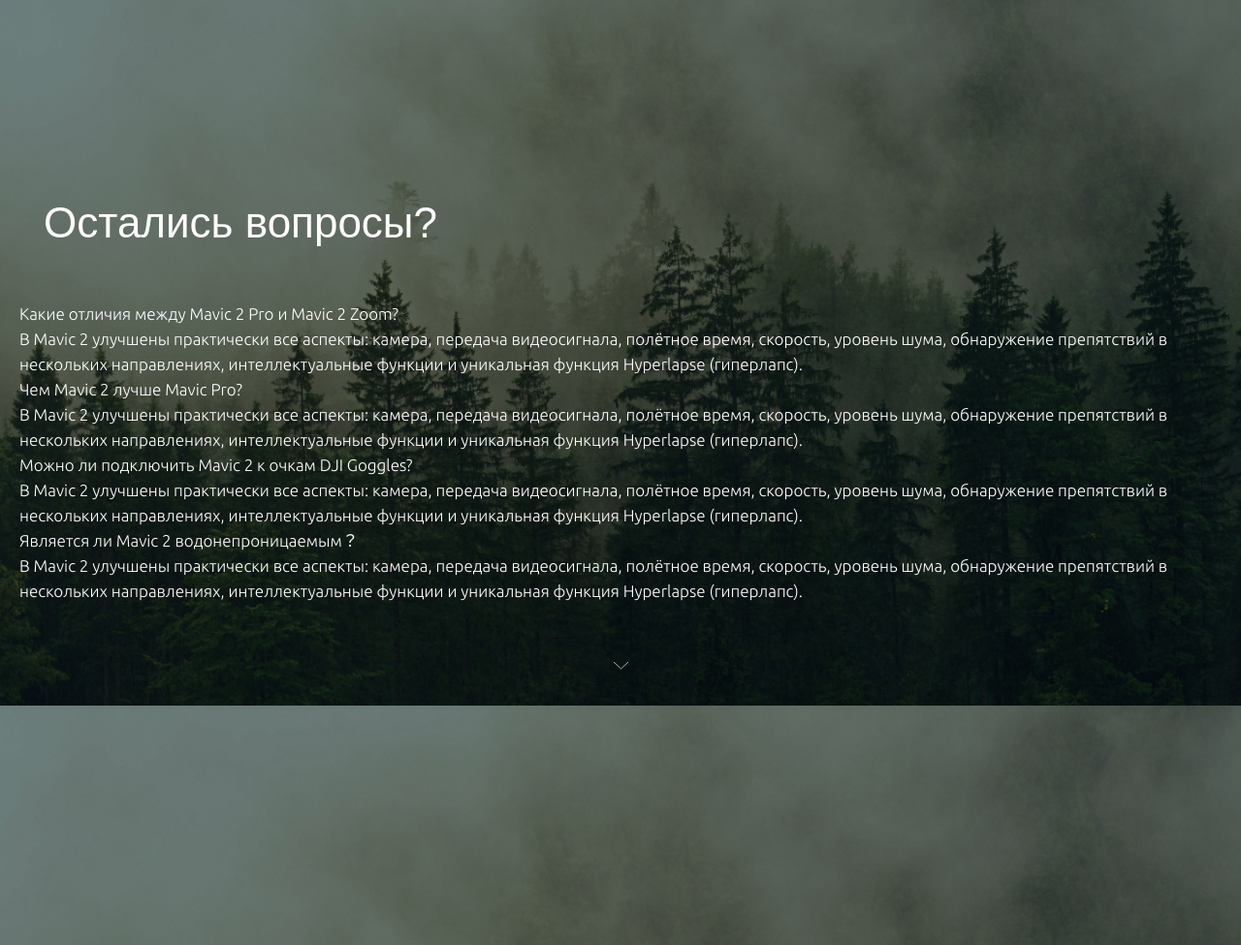
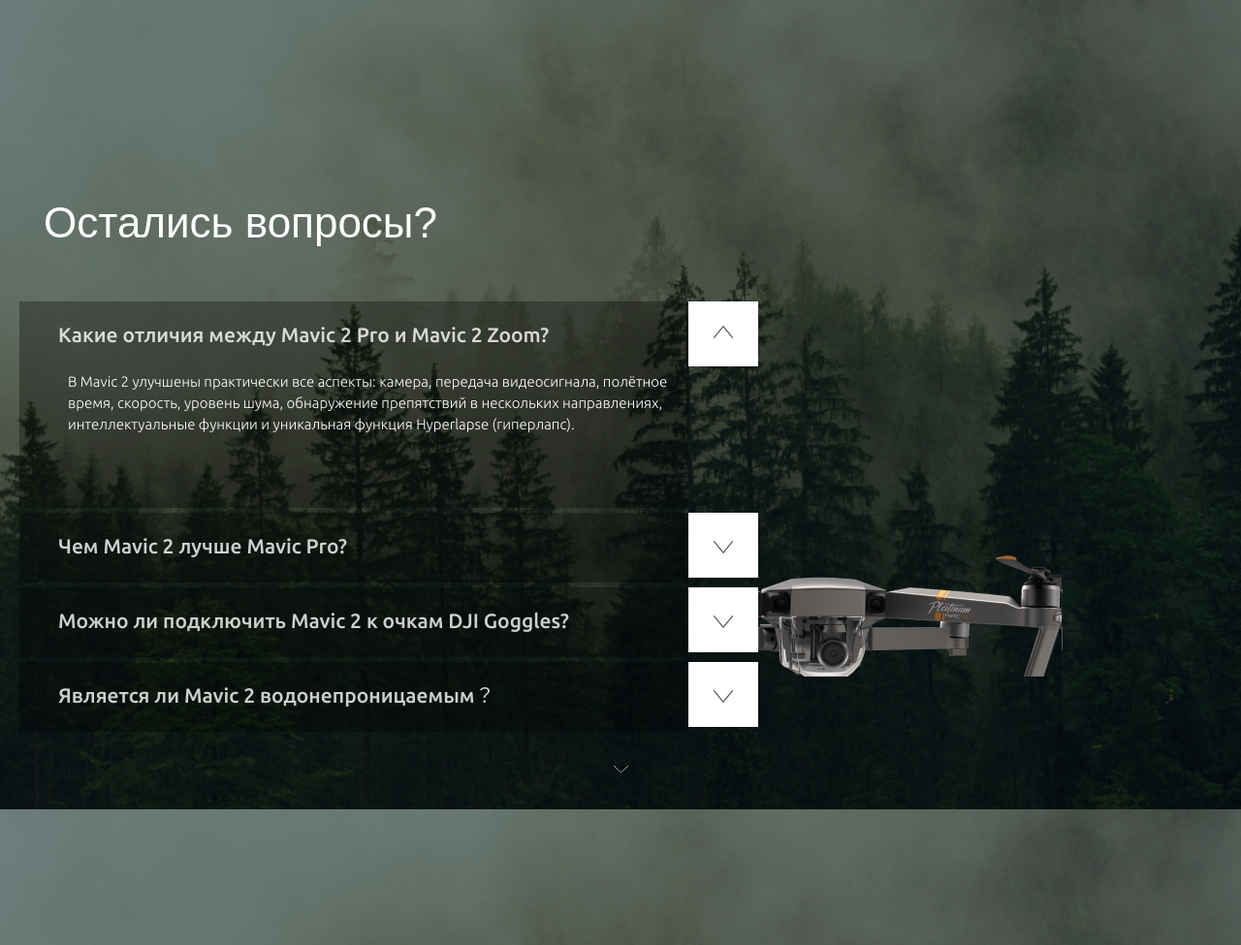
Before and after one commit to dmitriydenisov/mavic, a website: page #src/pug/index.pug in a window 1280 px wide. Shown: the part 3518-4493 px from the top of the page at 97% size. Drawn offline with nearby package versions, Linux system fonts and the light colour scheme; files that its build step writes are made by us from their sources; files whose address does not match are found by name.

Commit message:
заверстал пятый экран

```diff
--- a/#src/js/main.js
+++ b/#src/js/main.js
@@ -2,5 +2,9 @@
     $('.product__slider').slick({
         prevArrow: '<button class="slider-btn slider-btn__left"><svg width="10" height="18" viewBox="0 0 10 18" fill="none" xmlns="http://www.w3.org/2000/svg"> <path d="M9.21839 1L1 9L9.21839 17"/> /svg> </button>',
         nextArrow: '<button class="slider-btn slider-btn__right"><svg width="10" height="18" viewBox="0 0 10 18" fill="none" xmlns="http://www.w3.org/2000/svg"> <path d="M0.78161 17L9 9L0.78161 1" /> </svg> </button>',
-    })
+    });
+    $('.questions__item-title').on('click', function(){
+        $('.questions__item').removeClass('questions__item--active');
+        $(this).parent().addClass('questions__item--active');
+    });
 })
--- a/#src/pug/index.pug
+++ b/#src/pug/index.pug
@@ -127,7 +127,7 @@
                             .specification__box.specification__box-2
                                 h4.specification__box-title Камера Hasselblad
                                 p.specification__box-text Камера Hasselblad L1D-20С известны эргономичным дизайном и превосходным качеством изображений.
-                        .specification__item
+                        .specification__item.specification__item--center
                             img(src="img/usercontent/mavic.png", alt="")
                         .specification__item
                             .specification__box.specification__box-3
@@ -143,7 +143,7 @@
                 .container
                     h3.title Остались вопросы?
                     .questions__items
-                        .questions__item
+                        .questions__item.questions__item--active
                             .questions__item-title Какие отличия между Mavic 2 Pro и Mavic 2 Zoom?
                             .questions__item-text В Mavic 2 улучшены практически все аспекты: камера, передача видеосигнала, полётное время, скорость, уровень шума, обнаружение препятствий в нескольких направлениях, интеллектуальные функции и уникальная функция Hyperlapse (гиперлапс).
                         .questions__item
--- a/#src/scss/main.scss
+++ b/#src/scss/main.scss
@@ -259,8 +259,11 @@
         display: flex;
         justify-content: space-between;
         align-items: center;
+        padding-left: 50px;
     }
-    &__item{
+    &__item--center{
+        margin-right: -40px;
+        margin-left: -40px;
     }
     &__box{
         width: 280px;
@@ -320,3 +323,63 @@
         line-height: 18px;
     }
 }
+.questions{
+    &__items{
+        max-width: 757px;
+        padding-bottom: 15px;
+
+    }
+    &__item{
+        background: rgba(0, 0, 0, 0.3);
+        max-width: 690px;
+        margin-bottom: 5px;
+        &:nth-child(3){
+            position: relative;
+        &:before{
+            content: '';
+            position: absolute;
+            width: 320px;
+            height: 125px;
+            top: -33px;
+            right: -386px;
+            background-image: url('../img/background/questions-bg.png');
+        }
+        }
+    }
+    &__item-title{
+        @extend %ubuntu-medium;
+        font-weight: 500;
+        font-size: 21px;
+        line-height: 28px;
+        color: rgba(#fff, 0.8);
+        padding: 20px 10px 24px 40px;
+        position: relative;
+        cursor: pointer;
+        &:after{
+            content: url('../img/questions-arrow.svg');
+            position: absolute;
+            right: -72px;
+            top: 0;
+            width: 72px;
+            height: 67px;
+            background-color: #fff;
+            display: flex;
+            justify-content: center;
+            align-items: center;
+        }
+    }
+    &__item-text{
+        padding: 0 5px 75px 50px;
+        font-size: 15px;
+        line-height: 22px;
+        display: none;
+    }
+    &__item.questions__item--active{
+        .questions__item-title:after{
+            transform: rotate(180deg);
+        }
+        .questions__item-text{
+            display: block;
+        }
+    }
+}
```
